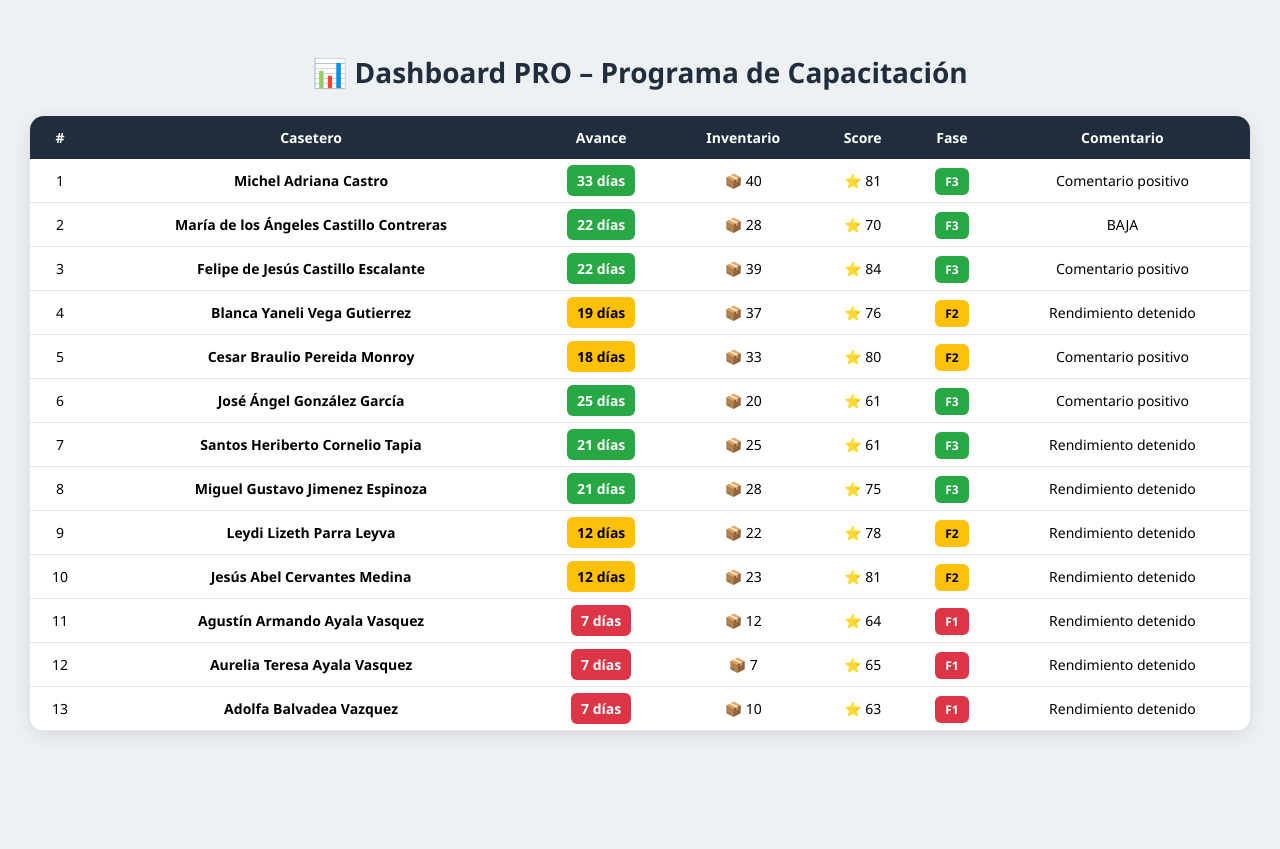
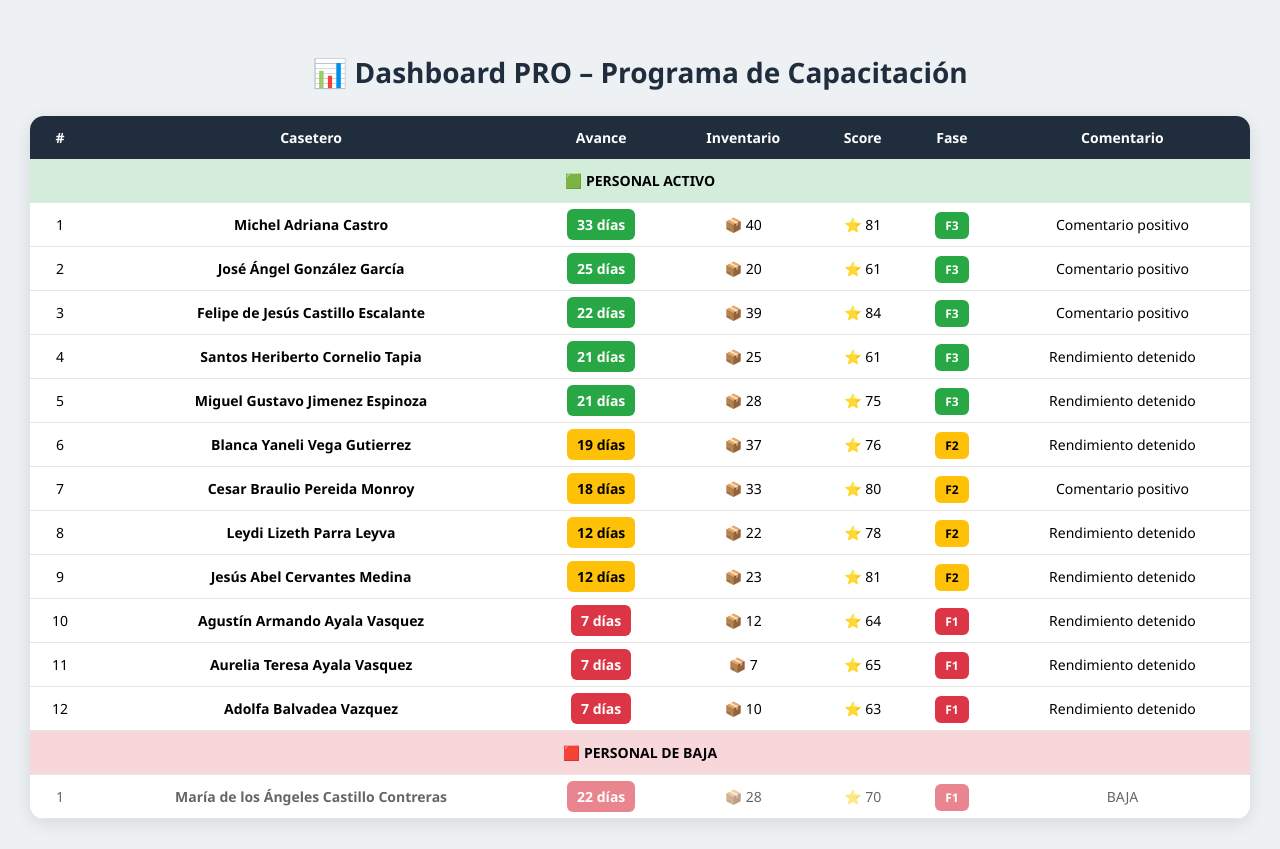
Before and after one commit to Jbetoguillen/Empelados, a plain HTML site: page index.html in a window 1280 px wide. Before the commit the page ends 800 px from the top, so only its background shows below. Drawn offline with nearby package versions, Linux system fonts and the light colour scheme.

Commit message:
index.html

```diff
--- a/index.html
+++ b/index.html
@@ -114,11 +114,12 @@
 // DATOS 2026 (actualizados)
 // ============================
 const DATA = [
+
   // Michel Adriana Castro (base + actualizado)
   { nombre:"Michel Adriana Castro", merma:4, limpieza:60, calidad:80, resistencia:40, tecnica:65, cajas:20, inicio:"2026-03-20" },
   { nombre:"Michel Adriana Castro", merma:2, limpieza:75, calidad:90, resistencia:80, tecnica:80, cajas:40, inicio:"2026-04-01" },
 
-  // María de los Ángeles (BAJA, un solo registro)
+  // María de los Ángeles (BAJA)
   { nombre:"María de los Ángeles Castillo Contreras", merma:3, limpieza:70, calidad:90, resistencia:50, tecnica:70, cajas:28, inicio:"2026-03-31" },
 
   // Felipe de Jesús (base + actualizado)
@@ -141,76 +142,22 @@ const DATA = [
   { nombre:"Santos Heriberto Cornelio Tapia", merma:6, limpieza:60, calidad:70, resistencia:50, tecnica:65, cajas:25, inicio:"2026-04-01" },
 
   // Miguel Gustavo Jimenez Espinoza
-  {
-    nombre:"Miguel Gustavo Jimenez Espinoza",
-    merma:4,          // 4% mermas
-    limpieza:75,      // orden 75
-    calidad:80,       // calidad 80
-    resistencia:70,   // buena resistencia
-    tecnica:75,       // buen prospecto
-    cajas:28,         // 25-30 cajas
-    inicio:"2026-04-01"
-  },
+  { nombre:"Miguel Gustavo Jimenez Espinoza", merma:4, limpieza:75, calidad:80, resistencia:70, tecnica:75, cajas:28, inicio:"2026-04-01" },
 
   // Leydi Lizeth Parra Leyva (actualizada)
-  {
-    nombre:"Leydi Lizeth Parra Leyva",
-    merma:2,          // 2% mermas
-    limpieza:75,      // orden 75
-    calidad:90,       // calidad 90
-    resistencia:70,   // 6 horas con algo de dificultad
-    tecnica:75,       // en capacitación pero bien
-    cajas:22,         // 21-23 cajas
-    inicio:"2026-04-10"
-  },
+  { nombre:"Leydi Lizeth Parra Leyva", merma:2, limpieza:75, calidad:90, resistencia:70, tecnica:75, cajas:22, inicio:"2026-04-10" },
 
   // Jesús Abel Cervantes Medina (actualizado)
-  {
-    nombre:"Jesús Abel Cervantes Medina",
-    merma:2,          // 2% mermas
-    limpieza:80,      // orden 80
-    calidad:85,       // calidad 85
-    resistencia:80,   // 7 horas
-    tecnica:80,       // buen nivel
-    cajas:23,         // 22-24 cajas
-    inicio:"2026-04-10"
-  },
+  { nombre:"Jesús Abel Cervantes Medina", merma:2, limpieza:80, calidad:85, resistencia:80, tecnica:80, cajas:23, inicio:"2026-04-10" },
 
   // Agustín Armando Ayala Vasquez
-  {
-    nombre:"Agustín Armando Ayala Vasquez",
-    merma:6,          // 6% mermas
-    limpieza:60,      // orden 60
-    calidad:70,       // calidad 70
-    resistencia:60,   // 5 horas
-    tecnica:65,       // en capacitación
-    cajas:12,         // 10-13 cajas
-    inicio:"2026-04-15"
-  },
+  { nombre:"Agustín Armando Ayala Vasquez", merma:6, limpieza:60, calidad:70, resistencia:60, tecnica:65, cajas:12, inicio:"2026-04-15" },
 
   // Aurelia Teresa Ayala Vasquez
-  {
-    nombre:"Aurelia Teresa Ayala Vasquez",
-    merma:4,          // 4% mermas
-    limpieza:60,
-    calidad:80,
-    resistencia:55,   // 4 horas
-    tecnica:65,
-    cajas:7,          // 5-8 cajas
-    inicio:"2026-04-15"
-  },
+  { nombre:"Aurelia Teresa Ayala Vasquez", merma:4, limpieza:60, calidad:80, resistencia:55, tecnica:65, cajas:7, inicio:"2026-04-15" },
 
   // Adolfa Balvadea Vazquez
-  {
-    nombre:"Adolfa Balvadea Vazquez",
-    merma:10,         // 10% mermas
-    limpieza:60,
-    calidad:75,
-    resistencia:55,   // 4 horas
-    tecnica:60,       // mejorable
-    cajas:10,         // 8-12 cajas
-    inicio:"2026-04-15"
-  }
+  { nombre:"Adolfa Balvadea Vazquez", merma:10, limpieza:60, calidad:75, resistencia:55, tecnica:60, cajas:10, inicio:"2026-04-15" }
 ];
 
 // ============================
@@ -306,33 +253,84 @@ function mostrarGrafica(nombre, primer, ultimo) {
 }
 
 // ============================
-// RENDER
+// RENDER (ORDENADO + SEPARADO)
 // ============================
 function render() {
   const tbody = document.getElementById("tbody");
   tbody.innerHTML = "";
 
   const personas = agruparPorPersona();
+  let activos = [];
+  let bajas = [];
 
-  Object.keys(personas).forEach((nombre, i) => {
+  Object.keys(personas).forEach(nombre => {
     const reportes = personas[nombre];
     const primer = reportes[0];
     const ultimo = reportes[reportes.length - 1];
+    const dias = diasDesdeInicio(primer.inicio);
 
-    const dias = diasDesdeInicio(primer.inicio);
-    const fase = faseSegunProtocolo(dias);
-    const color = colorAvance(dias);
-    const coment = comentario(primer, ultimo, nombre);
+    const registro = {
+      nombre,
+      primer,
+      ultimo,
+      dias,
+      fase: faseSegunProtocolo(dias),
+      color: colorAvance(dias),
+      comentario: comentario(primer, ultimo, nombre)
+    };
 
+    if (registro.comentario === "BAJA") bajas.push(registro);
+    else activos.push(registro);
+  });
+
+  // ORDENAR ACTIVOS POR DÍAS (MAYOR → MENOR)
+  activos.sort((a, b) => b.dias - a.dias);
+
+  // ORDENAR BAJAS TAMBIÉN
+  bajas.sort((a, b) => b.dias - a.dias);
+
+  // ============================
+  // IMPRIMIR ACTIVOS
+  // ============================
+  tbody.innerHTML += `
+    <tr style="background:#d4edda;">
+      <td colspan="7"><strong>🟩 PERSONAL ACTIVO</strong></td>
+    </tr>
+  `;
+
+  activos.forEach((p, i) => {
     tbody.innerHTML += `
-      <tr onclick='mostrarGrafica("${nombre}", ${JSON.stringify(primer)}, ${JSON.stringify(ultimo)})'>
+      <tr onclick='mostrarGrafica("${p.nombre}", ${JSON.stringify(p.primer)}, ${JSON.stringify(p.ultimo)})'>
         <td>${i+1}</td>
-        <td><strong>${nombre}</strong></td>
-        <td><span class="avance ${color}">${dias} días</span></td>
-        <td>📦 ${ultimo.cajas}</td>
-        <td>⭐ ${Math.round((ultimo.limpieza+ultimo.calidad+ultimo.tecnica+ultimo.resistencia)/4)}</td>
-        <td><span class="fase-tag ${fase}">${fase.toUpperCase()}</span></td>
-        <td>${coment}</td>
+        <td><strong>${p.nombre}</strong></td>
+        <td><span class="avance ${p.color}">${p.dias} días</span></td>
+        <td>📦 ${p.ultimo.cajas}</td>
+        <td>⭐ ${Math.round((p.ultimo.limpieza+p.ultimo.calidad+p.ultimo.tecnica+p.ultimo.resistencia)/4)}</td>
+        <td><span class="fase-tag ${p.fase}">${p.fase.toUpperCase()}</span></td>
+        <td>${p.comentario}</td>
+      </tr>
+    `;
+  });
+
+  // ============================
+  // IMPRIMIR BAJA
+  // ============================
+  tbody.innerHTML += `
+    <tr style="background:#f8d7da;">
+      <td colspan="7"><strong>🟥 PERSONAL DE BAJA</strong></td>
+    </tr>
+  `;
+
+  bajas.forEach((p, i) => {
+    tbody.innerHTML += `
+      <tr style="opacity:0.6;">
+        <td>${i+1}</td>
+        <td><strong>${p.nombre}</strong></td>
+        <td><span class="avance rojo">${p.dias} días</span></td>
+        <td>📦 ${p.ultimo.cajas}</td>
+        <td>⭐ ${Math.round((p.ultimo.limpieza+p.ultimo.calidad+p.ultimo.tecnica+p.ultimo.resistencia)/4)}</td>
+        <td><span class="fase-tag f1">F1</span></td>
+        <td>BAJA</td>
       </tr>
     `;
   });
```
